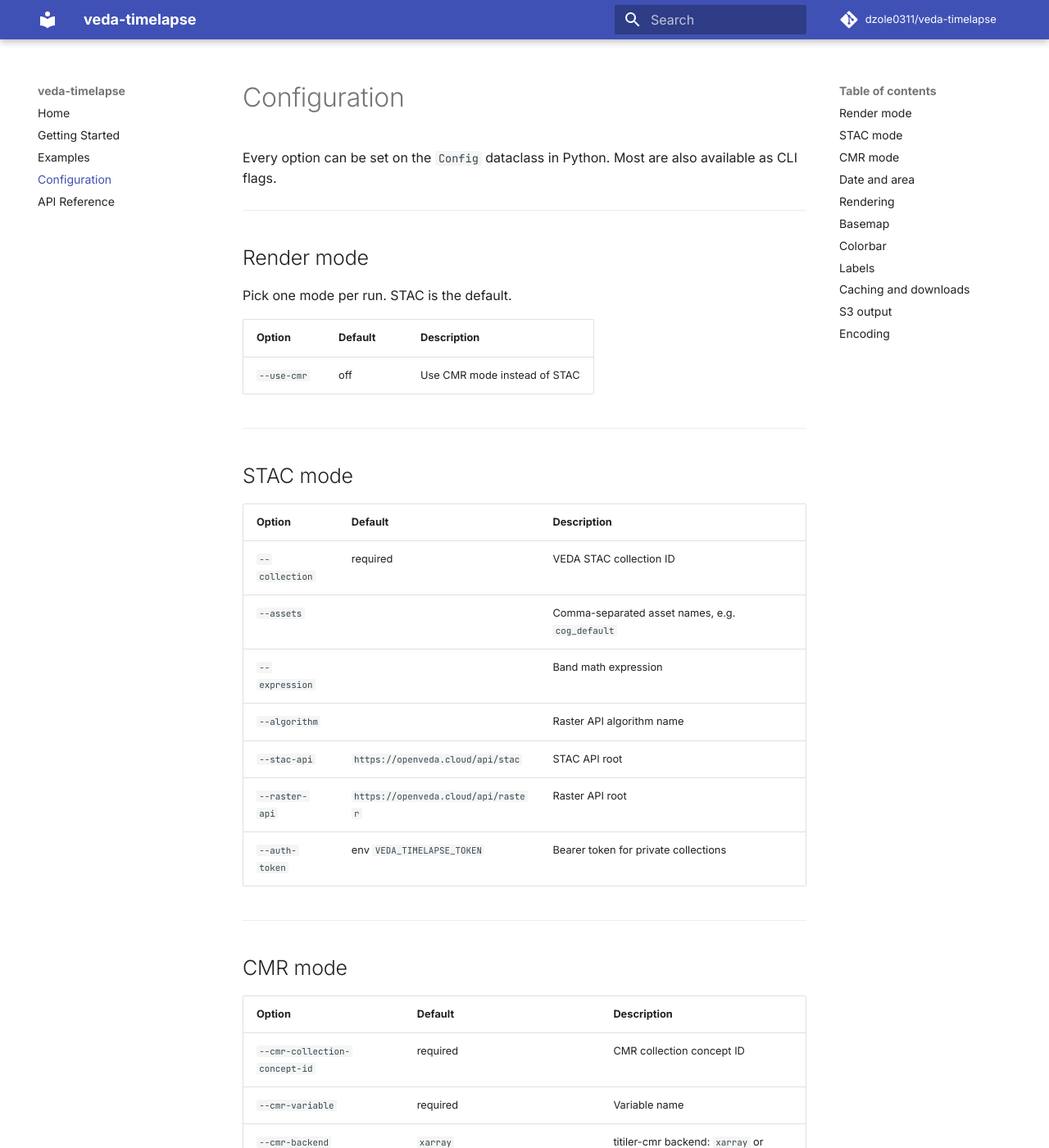
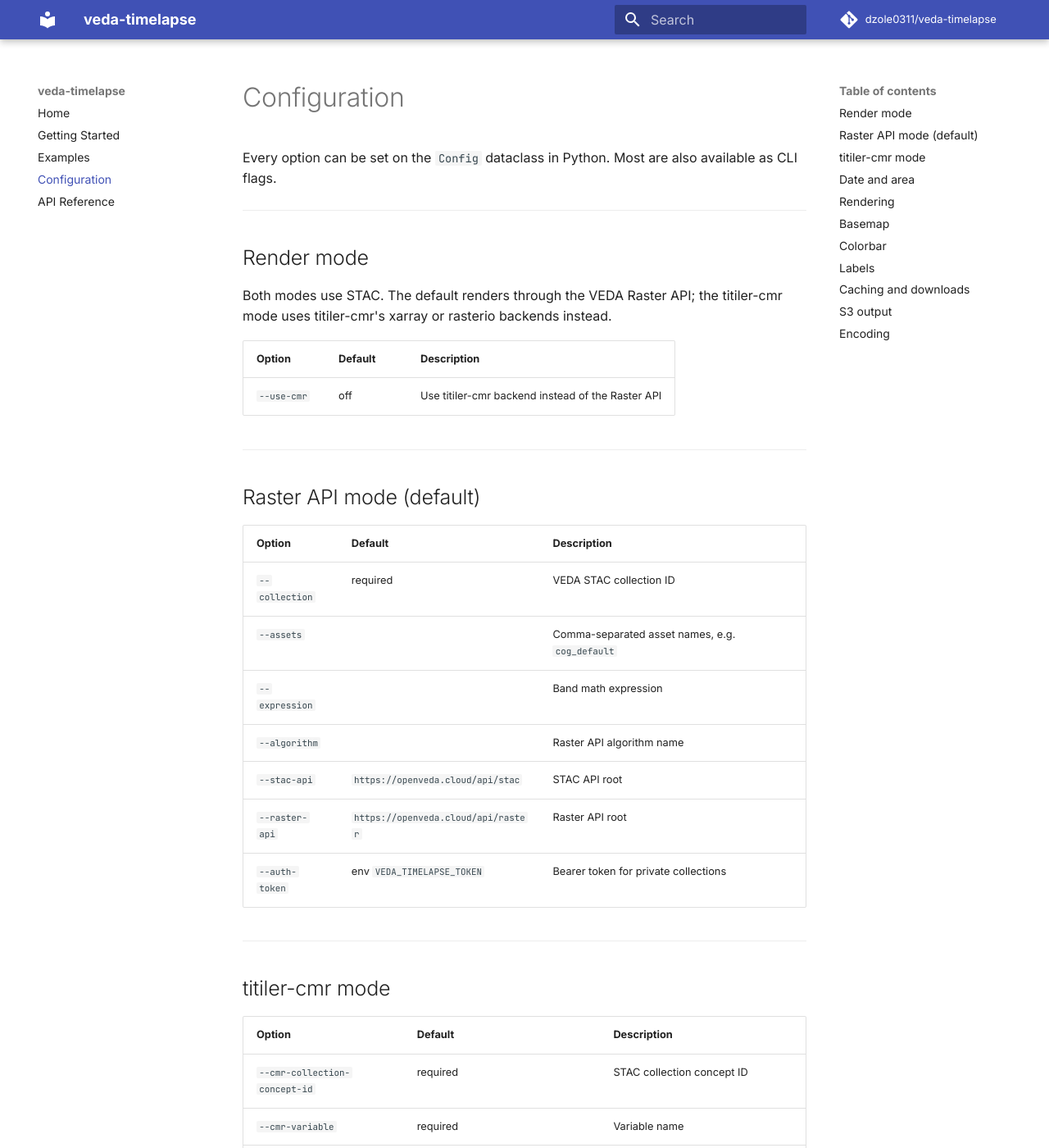
Before and after one commit to dzole0311/stac-timelapse, an MkDocs documentation site: the page built from docs/configuration.md, in a window 1280 px wide and 1400 px high. Shown: the whole window at 82% size. Built offline with MkDocs 1.6.1 and Material for MkDocs 9.7.7, drawn with Linux system fonts in a browser that asks for light colours; comment, search, counter and statistics services are not loaded.

Commit message:
Fix docs: both render modes are STAC, difference is tiler backend
Replace "CMR mode" framing with "titiler-cmr mode" throughout the docs.
Both modes query STAC; --use-cmr switches from the Raster API to titiler-cmr.

```diff
--- a/docs/configuration.md
+++ b/docs/configuration.md
@@ -6,15 +6,15 @@
 
 ## Render mode
 
-Pick one mode per run. STAC is the default.
+Both modes use STAC. The default renders through the VEDA Raster API; the titiler-cmr mode uses titiler-cmr's xarray or rasterio backends instead.
 
 | Option | Default | Description |
 |---|---|---|
-| `--use-cmr` | off | Use CMR mode instead of STAC |
+| `--use-cmr` | off | Use titiler-cmr backend instead of the Raster API |
 
 ---
 
-## STAC mode
+## Raster API mode (default)
 
 | Option | Default | Description |
 |---|---|---|
@@ -28,11 +28,11 @@
 
 ---
 
-## CMR mode
+## titiler-cmr mode
 
 | Option | Default | Description |
 |---|---|---|
-| `--cmr-collection-concept-id` | required | CMR collection concept ID |
+| `--cmr-collection-concept-id` | required | STAC collection concept ID |
 | `--cmr-variable` | required | Variable name |
 | `--cmr-backend` | `xarray` | titiler-cmr backend: `xarray` or `rasterio` |
 | `--cmr-date-frequency` | `daily` | Cadence: `30min`, `daily`, or `monthly` |
```
Also changed, not shown: docs/getting-started.md (+2 -2 lines), docs/index.md (+5 -3 lines).
